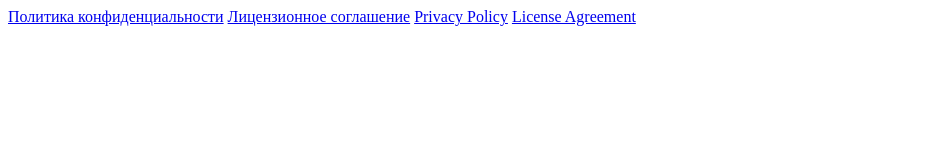
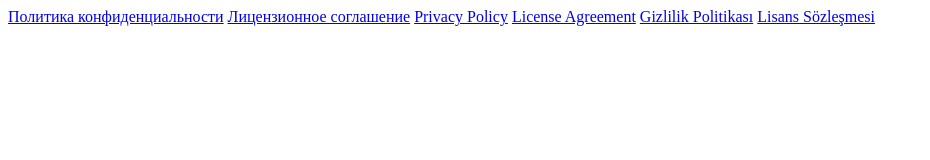
Before and after one commit to LSS-GAMES/Documents, a plain HTML site: page index.html in a window 1280 px wide. Shown: the whole page, without its empty margins (0-930 px from the left). Drawn offline with Linux system fonts and the light colour scheme.

Commit message:
Update index.html

```diff
--- a/index.html
+++ b/index.html
@@ -10,5 +10,7 @@
 <a href="LicenseAgreementRU.html">Лицензионное соглашение</a>
 <a href="PrivacyPolicyEN.html">Privacy Policy</a>
 <a href="LicenseAgreementEN.html">License Agreement</a>
+<a href="PrivacyPolicyTU.html">Gizlilik Politikası</a>
+<a href="LicenseAgreementTU.html">Lisans Sözleşmesi</a>
 </body>
 </html>
```
